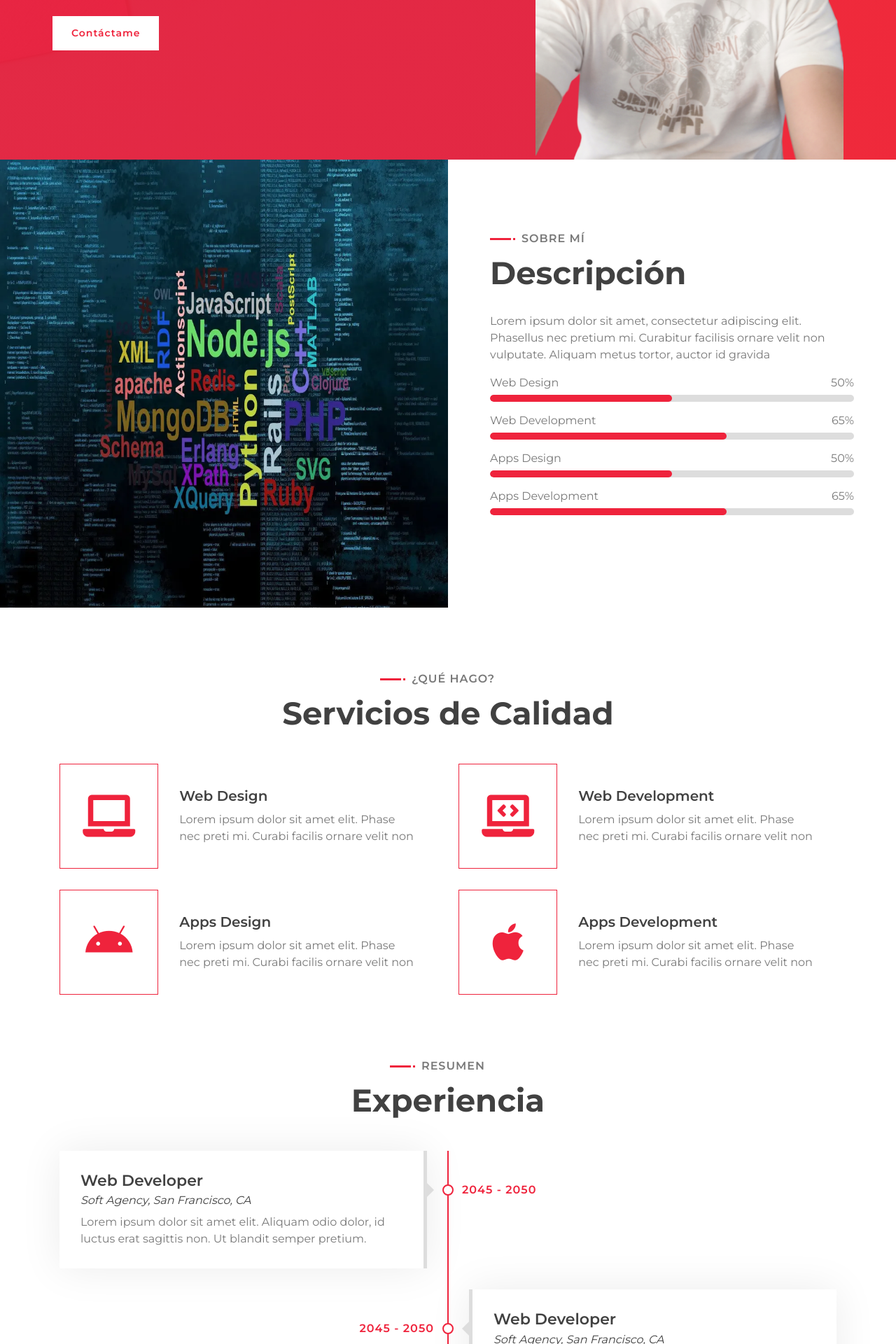
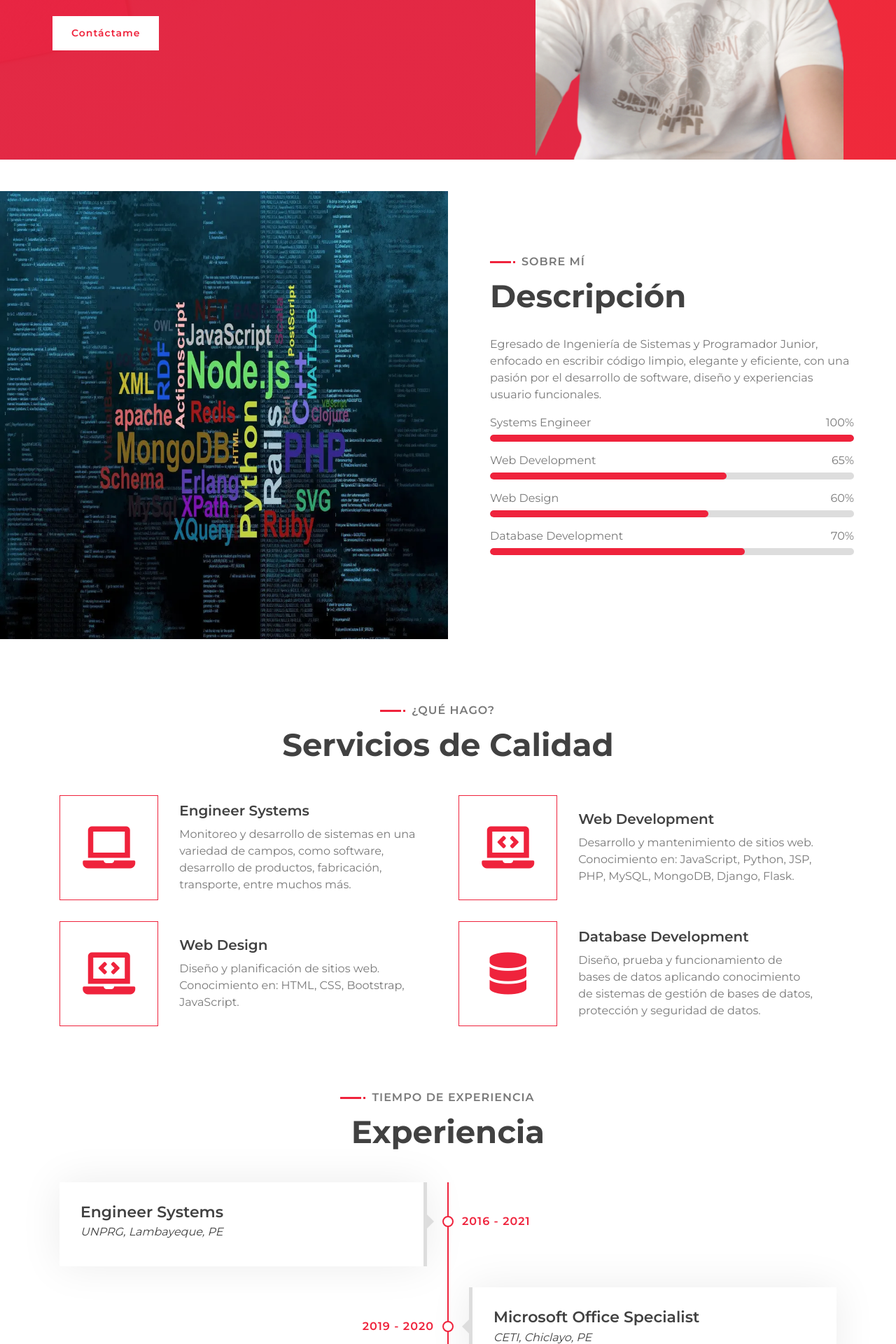
Before and after one commit to Zakuhest/portfolio_proyecto, a Django app: template proyecto/templates/index.html in a window 1280 px wide. Shown: the part 480-2400 px from the top of the page at 70% size. Run offline with Django 4.2, Linux system fonts and the light colour scheme; the template is opened without the code that fills it, so the values that code supplies are empty; some libraries are stand-ins or nearby versions.

Commit message:
Actualizacion de informacion y funcionalidades

```diff
--- a/proyecto/templates/index.html
+++ b/proyecto/templates/index.html
@@ -17,7 +17,7 @@
                         <a href="#service" class="nav-item nav-link">Servicios</a>
                         <a href="#experience" class="nav-item nav-link">Experiencia</a>
                         <a href="#projects" class="nav-item nav-link">Proyectos</a>
-                        <a href="#price" class="nav-item nav-link">Price</a>
+                        <a href="#motivation" class="nav-item nav-link">Motivación</a>
                         <a href="#contact" class="nav-item nav-link">Contacto</a>
                     </div>
                 </div>
@@ -35,7 +35,6 @@
         </div>
         <!-- Nav Bar End -->
 
-
         <!-- Hero Start -->
         <div class="hero" id="home">
             <div class="container-fluid">
@@ -46,7 +45,7 @@
                                 <p>Soy,</p>
                                 <h1>Cristian Diaz</h1>
                                 <h2></h2>
-                                <div class="typed-text">Web Designer, Web Developer, Front End Developer, Apps Designer, Apps Developer</div>
+                                <div class="typed-text">Systems Engineer, Web Development, Web Design, Database Development</div>
                             </div>
                             <div class="hero-btn">
                                 <a class="btn" href="{% url 'email' %}">Contáctame</a>
@@ -65,7 +64,7 @@
 
 
         <!-- About Start -->
-        <div class="about wow fadeInUp" data-wow-delay="0.1s" id="about">
+        <div class="about wow fadeInUp" data-wow-delay="0.1s" id="about" style="margin-top: 10px;">
             <div class="container-fluid">
                 <div class="row align-items-center">
                     <div class="col-lg-6">
@@ -81,15 +80,15 @@
                             </div>
                             <div class="about-text">
                                 <p>
-                                    Lorem ipsum dolor sit amet, consectetur adipiscing elit. Phasellus nec pretium mi. Curabitur facilisis ornare velit non vulputate. Aliquam metus tortor, auctor id gravida
+                                    Egresado de Ingeniería de Sistemas y Programador Junior, enfocado en escribir código limpio, elegante y eficiente, con una pasión por el desarrollo de software, diseño y experiencias usuario funcionales.
                                 </p>
                             </div>
                             <div class="skills">
                                 <div class="skill-name">
-                                    <p>Web Design</p><p>50%</p>
+                                    <p>Systems Engineer</p><p>100%</p>
                                 </div>
                                 <div class="progress">
-                                    <div class="progress-bar" role="progressbar" aria-valuenow="50" aria-valuemin="0" aria-valuemax="100"></div>
+                                    <div class="progress-bar" role="progressbar" aria-valuenow="100" aria-valuemin="0" aria-valuemax="100"></div>
                                 </div>
                                 <div class="skill-name">
                                     <p>Web Development</p><p>65%</p>
@@ -98,16 +97,16 @@
                                     <div class="progress-bar" role="progressbar" aria-valuenow="65" aria-valuemin="0" aria-valuemax="100"></div>
                                 </div>
                                 <div class="skill-name">
-                                    <p>Apps Design</p><p>50%</p>
+                                    <p>Web Design</p><p>60%</p>
                                 </div>
                                 <div class="progress">
-                                    <div class="progress-bar" role="progressbar" aria-valuenow="50" aria-valuemin="0" aria-valuemax="100"></div>
+                                    <div class="progress-bar" role="progressbar" aria-valuenow="60" aria-valuemin="0" aria-valuemax="100"></div>
                                 </div>
                                 <div class="skill-name">
-                                    <p>Apps Development</p><p>65%</p>
+                                    <p>Database Development</p><p>70%</p>
                                 </div>
                                 <div class="progress">
-                                    <div class="progress-bar" role="progressbar" aria-valuenow="65" aria-valuemin="0" aria-valuemax="100"></div>
+                                    <div class="progress-bar" role="progressbar" aria-valuenow="70" aria-valuemin="0" aria-valuemax="100"></div>
                                 </div>
                             </div>
                         </div>
@@ -132,9 +131,9 @@
                                 <i class="fa fa-laptop"></i>
                             </div>
                             <div class="service-text">
-                                <h3>Web Design</h3>
+                                <h3>Engineer Systems</h3>
                                 <p>
-                                    Lorem ipsum dolor sit amet elit. Phase nec preti mi. Curabi facilis ornare velit non
+                                    Monitoreo y desarrollo de sistemas en una variedad de campos, como software, desarrollo de productos, fabricación, transporte, entre muchos más.
                                 </p>
                             </div>
                         </div>
@@ -147,7 +146,7 @@
                             <div class="service-text">
                                 <h3>Web Development</h3>
                                 <p>
-                                    Lorem ipsum dolor sit amet elit. Phase nec preti mi. Curabi facilis ornare velit non
+                                    Desarrollo y mantenimiento de sitios web. Conocimiento en: JavaScript, Python, JSP, PHP, MySQL, MongoDB, Django, Flask.
                                 </p>
                             </div>
                         </div>
@@ -155,12 +154,12 @@
                     <div class="col-lg-6 wow fadeInUp" data-wow-delay="0.4s">
                         <div class="service-item">
                             <div class="service-icon">
-                                <i class="fab fa-android"></i>
+                                <i class="fa fa-laptop-code"></i>
                             </div>
                             <div class="service-text">
-                                <h3>Apps Design</h3>
+                                <h3>Web Design</h3>
                                 <p>
-                                    Lorem ipsum dolor sit amet elit. Phase nec preti mi. Curabi facilis ornare velit non
+                                    Diseño y planificación de sitios web. Conocimiento en: HTML, CSS, Bootstrap, JavaScript.
                                 </p>
                             </div>
                         </div>
@@ -168,12 +167,12 @@
                     <div class="col-lg-6 wow fadeInUp" data-wow-delay="0.6s">
                         <div class="service-item">
                             <div class="service-icon">
-                                <i class="fab fa-apple"></i>
+                                <i class="fas fa-database"></i>
                             </div>
                             <div class="service-text">
-                                <h3>Apps Development</h3>
+                                <h3>Database Development</h3>
                                 <p>
-                                    Lorem ipsum dolor sit amet elit. Phase nec preti mi. Curabi facilis ornare velit non
+                                    Diseño, prueba y funcionamiento de bases de datos aplicando conocimiento de sistemas de gestión de bases de datos, protección y seguridad de datos.
                                 </p>
                             </div>
                         </div>
@@ -188,68 +187,47 @@
         <div class="experience" id="experience">
             <div class="container">
                 <header class="section-header text-center wow zoomIn" data-wow-delay="0.1s">
-                    <p>Resumen</p>
+                    <p>Tiempo de Experiencia</p>
                     <h2>Experiencia</h2>
                 </header>
                 <div class="timeline">
                     <div class="timeline-item left wow slideInLeft" data-wow-delay="0.1s">
                         <div class="timeline-text">
-                            <div class="timeline-date">2045 - 2050</div>
-                            <h2>Web Developer</h2>
-                            <h4>Soft Agency, San Francisco, CA</h4>
-                            <p>
-                                Lorem ipsum dolor sit amet elit. Aliquam odio dolor, id luctus erat sagittis non. Ut blandit semper pretium.
-                            </p>
+                            <div class="timeline-date">2016 - 2021</div>
+                            <h2>Engineer Systems</h2>
+                            <h4>UNPRG, Lambayeque, PE</h4>
+                        </div>
+                    </div>
+                    <div class="timeline-item right wow slideInLeft" data-wow-delay="0.1s">
+                        <div class="timeline-text">
+                            <div class="timeline-date">2019 - 2020</div>
+                            <h2>Microsoft Office Specialist</h2>
+                            <h4>CETI, Chiclayo, PE</h4>
+                        </div>
+                    </div>
+                    <div class="timeline-item left wow slideInRight" data-wow-delay="0.1s">
+                        <div class="timeline-text">
+                            <div class="timeline-date">2021 - 2022</div>
+                            <h2>English Level B2</h2>
+                            <h4>EPIS - UNPRG, Chiclayo, PE</h4>
                         </div>
                     </div>
                     <div class="timeline-item right wow slideInRight" data-wow-delay="0.1s">
                         <div class="timeline-text">
-                            <div class="timeline-date">2045 - 2050</div>
+                            <div class="timeline-date">2022 - ...</div>
                             <h2>Web Developer</h2>
-                            <h4>Soft Agency, San Francisco, CA</h4>
-                            <p>
-                                Lorem ipsum dolor sit amet elit. Aliquam odio dolor, id luctus erat sagittis non. Ut blandit semper pretium.
-                            </p>
                         </div>
                     </div>
                     <div class="timeline-item left wow slideInLeft" data-wow-delay="0.1s">
                         <div class="timeline-text">
-                            <div class="timeline-date">2045 - 2050</div>
-                            <h2>Web Developer</h2>
-                            <h4>Soft Agency, San Francisco, CA</h4>
-                            <p>
-                                Lorem ipsum dolor sit amet elit. Aliquam odio dolor, id luctus erat sagittis non. Ut blandit semper pretium.
-                            </p>
+                            <div class="timeline-date">2022 - ...</div>
+                            <h2>Web Designer</h2>
                         </div>
                     </div>
                     <div class="timeline-item right wow slideInRight" data-wow-delay="0.1s">
                         <div class="timeline-text">
-                            <div class="timeline-date">2045 - 2050</div>
-                            <h2>Web Developer</h2>
-                            <h4>Soft Agency, San Francisco, CA</h4>
-                            <p>
-                                Lorem ipsum dolor sit amet elit. Aliquam odio dolor, id luctus erat sagittis non. Ut blandit semper pretium.
-                            </p>
-                        </div>
-                    </div>
-                    <div class="timeline-item left wow slideInLeft" data-wow-delay="0.1s">
-                        <div class="timeline-text">
-                            <div class="timeline-date">2045 - 2050</div>
-                            <h2>Web Developer</h2>
-                            <h4>Soft Agency, San Francisco, CA</h4>
-                            <p>
-                                Lorem ipsum dolor sit amet elit. Aliquam odio dolor, id luctus erat sagittis non. Ut blandit semper pretium.
-                            </p>
-                        </div>
-                    </div>
-                    <div class="timeline-item right wow slideInRight" data-wow-delay="0.1s">
-                        <div class="timeline-text">
-                            <div class="timeline-date">2045 - 2050</div>
-                            <h2>Web Developer</h2>
-                            <h4>Soft Agency, San Francisco, CA</h4>
-                            <p>
-                                Lorem ipsum dolor sit amet elit. Aliquam odio dolor, id luctus erat sagittis non. Ut blandit semper pretium.
-                            </p>
+                            <div class="timeline-date">2022 - ...</div>
+                            <h2>Database Developer</h2>
                         </div>
                     </div>
                 </div>
@@ -257,19 +235,23 @@
         </div>
         <!-- Job Experience End -->
 
-
         <!-- Banner Start -->
-        <div class="banner wow zoomIn" data-wow-delay="0.1s" id="price">
-            <div class="container">
-                <div class="section-header text-center">
-                    <p>Reasonable Price</p>
-                    <h2>Get A <span>Special</span> Price</h2>
-                </div>
+        <div class="banner wow zoomIn" data-wow-delay="0.1s" id="motivation">
+                <header class="section-header text-center wow zoomIn" data-wow-delay="0.1s">
+                    <p>Cita Célebre</p>
+                    <h2>Motivación</h2>
+                </header>
                 <div class="container banner-text">
                     <p>
-                        Lorem ipsum dolor sit amet, consectetur adipiscing elit. Phasellus nec pretium mi. Curabitur facilisis ornare velit non vulputate. Aliquam metus tortor, auctor id gravida condimentum, viverra quis sem. Curabitur non nisl nec nisi scelerisque maximus.
+                        <em>
+                        "La función de un buen software es hacer que lo complejo aparente ser simple"
+                        </em>
                     </p>
-                    <a class="btn">Pricing Plan</a>
+                    <p>
+                        <em>
+                        -- Grady Booch --
+                        </em>
+                    </p>
                 </div>
             </div>
         </div>
@@ -354,6 +336,7 @@
                             <a href="https://www.facebook.com/cr.d.dc1/"><i class="fab fa-facebook-f"></i></a>
                             <a href="https://www.instagram.com/cris.dc0.0/"><i class="fab fa-instagram"></i></a>
                             <a href="https://www.linkedin.com/in/cristiandiazcap/"><i class="fab fa-linkedin-in"></i></a>
+                            <a href="https://github.com/Zakuhest"><i class="fab fa-github"></i></a>
                         </div>
                     </div>
                 </div>
--- a/proyecto/templates/registration/register.html
+++ b/proyecto/templates/registration/register.html
@@ -4,7 +4,7 @@
 <div class="mt-5 wow fadeInUp">
   <div class="card" style="width: 30%; margin: auto">
     <div class="card-body shadow p-3 bg-white rounded">
-      <h2 class="text-center">Registro de Usuarios</h2><br>
+      <h2 class="text-center">Registro de Usuario</h2><br>
       <form method="post" novalidate>
         {% csrf_token %}
         {{ form.as_p }}
--- a/proyecto/urls.py
+++ b/proyecto/urls.py
@@ -9,5 +9,5 @@ urlpatterns=[
     path('portfolio/project/register', views.RegisterProjectView.as_view(), name='registerProject'),
     path('portfolio/logout/', logout_then_login, name='logout'),
     path('portfolio/contact/', views.email.as_view(), name='email'),
-    path('portfolio/proyect/<int:id>/details/', views.detailsOneProject, name='detailsOne'),
+    path('portfolio/project/<int:id>/details/', views.detailsOneProject, name='detailsOne'),
 ]
```
Also changed, not shown: proyecto/templates/contact.html (+18 -3 lines), proyecto/templates/projects/details.html (+4 -4 lines), proyecto/templates/projects/register.html (+16 -2 lines), proyecto/templates/registration/login.html (+6 -3 lines), static/img/login.png (added).
